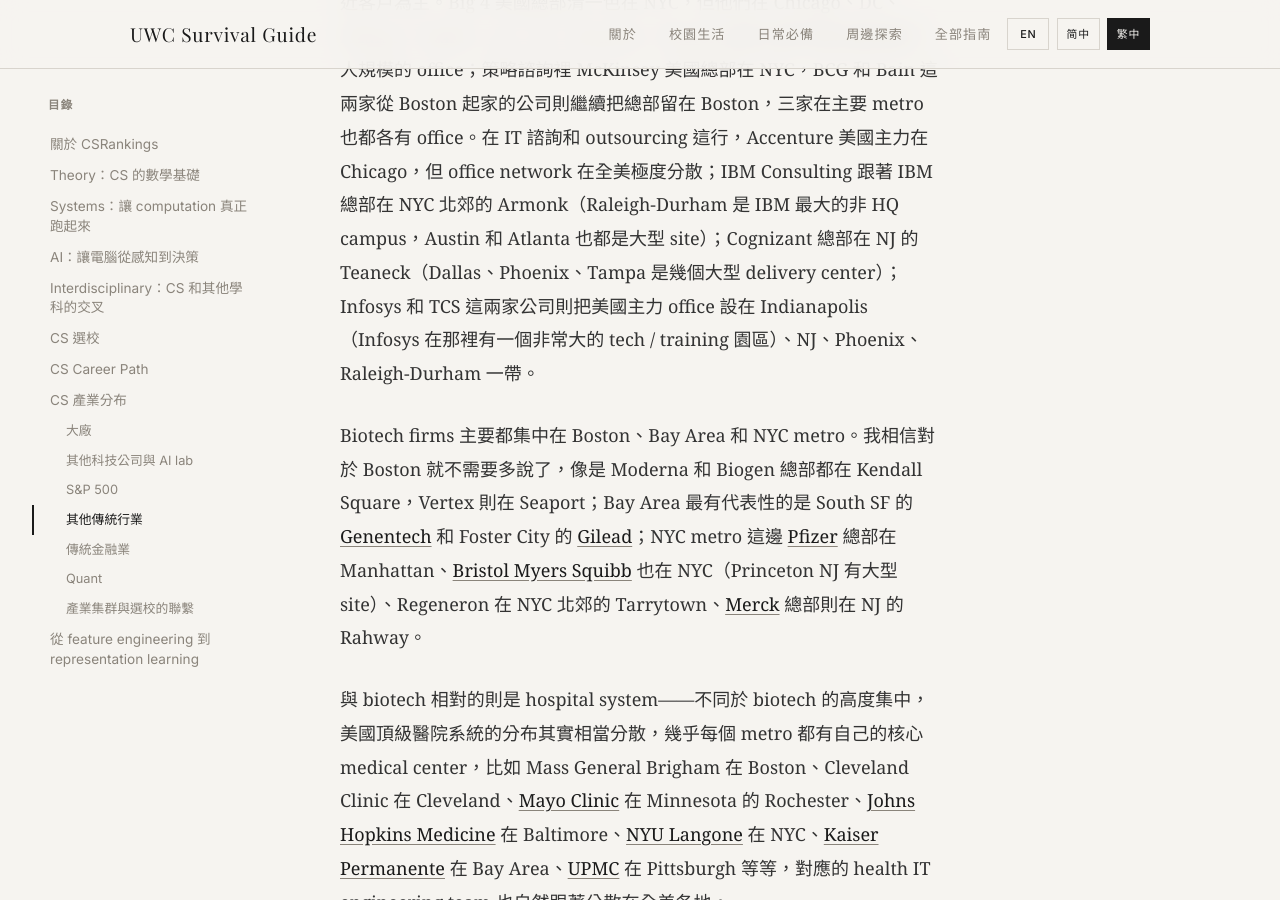
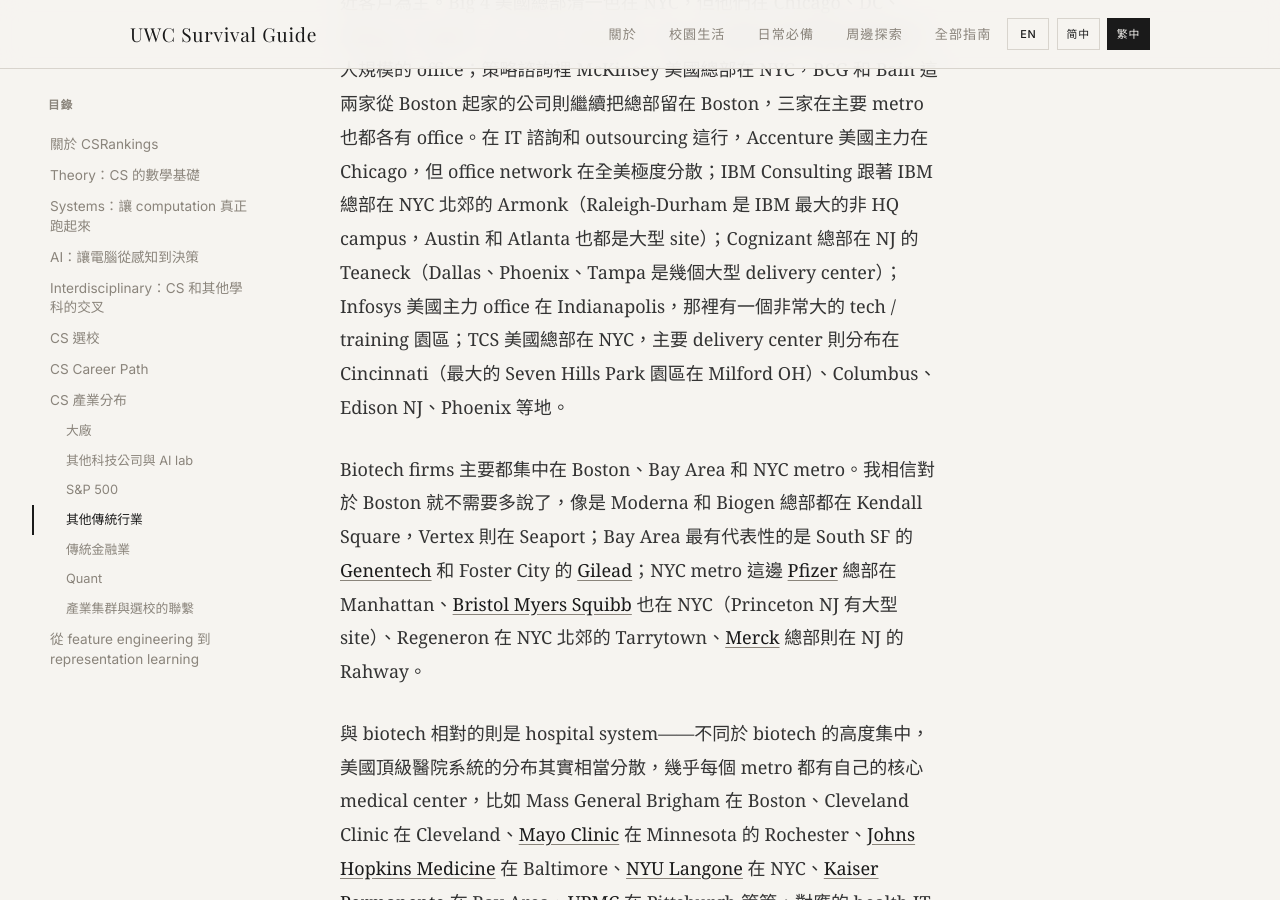
Before and after one commit to United-World-College/UWC-Survival-Guide, a Jekyll site: the page built from website/_guides/chinese/computer-science-TW.md, in a window 1280 px wide and 900 px high, scrolled down 29520 px. Built offline with Jekyll 4.4.1, drawn with Linux system fonts in a browser that asks for light colours; some web fonts are replaced.

Commit message:
fix: correct TCS US presence — HQ in NYC, delivery centers elsewhere
Previous text grouped Infosys and TCS together and listed Indianapolis,
NJ, Phoenix, Raleigh-Durham as their joint main offices. Indianapolis is
Infosys's flagship campus; TCS's actual US HQ is at 101 Park Ave in NYC,
with its largest delivery footprint in Cincinnati (Seven Hills Park in
Milford OH), Columbus, Edison NJ, and Phoenix. Split into two clauses
and updated across CN / TW / EN.

```diff
--- a/website/_guides/chinese/computer-science-TW.md
+++ b/website/_guides/chinese/computer-science-TW.md
@@ -279,7 +279,7 @@
 
 ### 其他傳統行業
 
-會計與諮詢這一類公司在地理上的特點是總部多數集中在 **NYC** 或 **Boston**，但 office network 覆蓋全美幾乎每一個 metro，因為諮詢業務本身就以貼近客戶為主。Big 4 美國總部清一色在 **NYC**，但他們在 **Chicago**、**DC**、**Atlanta**、**Dallas**、**LA**、**SF**、**Houston**、**Boston** 這些大都市基本都有數千人規模的 office；策略諮詢裡 McKinsey 美國總部在 **NYC**，BCG 和 Bain 這兩家從 **Boston** 起家的公司則繼續把總部留在 **Boston**，三家在主要 metro 也都各有 office。在 IT 諮詢和 outsourcing 這行，Accenture 美國主力在 **Chicago**，但 office network 在全美極度分散；IBM Consulting 跟著 IBM 總部在 **NYC** 北郊的 **Armonk**（**Raleigh-Durham** 是 IBM 最大的非 HQ campus，**Austin** 和 **Atlanta** 也都是大型 site）；Cognizant 總部在 **NJ** 的 **Teaneck**（**Dallas**、**Phoenix**、**Tampa** 是幾個大型 delivery center）；Infosys 和 TCS 這兩家公司則把美國主力 office 設在 **Indianapolis**（Infosys 在那裡有一個非常大的 tech / training 園區）、**NJ**、**Phoenix**、**Raleigh-Durham** 一帶。
+會計與諮詢這一類公司在地理上的特點是總部多數集中在 **NYC** 或 **Boston**，但 office network 覆蓋全美幾乎每一個 metro，因為諮詢業務本身就以貼近客戶為主。Big 4 美國總部清一色在 **NYC**，但他們在 **Chicago**、**DC**、**Atlanta**、**Dallas**、**LA**、**SF**、**Houston**、**Boston** 這些大都市基本都有數千人規模的 office；策略諮詢裡 McKinsey 美國總部在 **NYC**，BCG 和 Bain 這兩家從 **Boston** 起家的公司則繼續把總部留在 **Boston**，三家在主要 metro 也都各有 office。在 IT 諮詢和 outsourcing 這行，Accenture 美國主力在 **Chicago**，但 office network 在全美極度分散；IBM Consulting 跟著 IBM 總部在 **NYC** 北郊的 **Armonk**（**Raleigh-Durham** 是 IBM 最大的非 HQ campus，**Austin** 和 **Atlanta** 也都是大型 site）；Cognizant 總部在 **NJ** 的 **Teaneck**（**Dallas**、**Phoenix**、**Tampa** 是幾個大型 delivery center）；Infosys 美國主力 office 在 **Indianapolis**，那裡有一個非常大的 tech / training 園區；TCS 美國總部在 **NYC**，主要 delivery center 則分布在 **Cincinnati**（最大的 Seven Hills Park 園區在 **Milford OH**）、**Columbus**、**Edison NJ**、**Phoenix** 等地。
 
 Biotech firms 主要都集中在 **Boston**、**Bay Area** 和 **NYC** metro。我相信對於 **Boston** 就不需要多說了，像是 Moderna 和 Biogen 總部都在 **Kendall Square**，Vertex 則在 **Seaport**；**Bay Area** 最有代表性的是 **South SF** 的 [Genentech](https://en.wikipedia.org/wiki/Genentech) 和 **Foster City** 的 [Gilead](https://en.wikipedia.org/wiki/Gilead_Sciences)；**NYC** metro 這邊 [Pfizer](https://en.wikipedia.org/wiki/Pfizer) 總部在 **Manhattan**、[Bristol Myers Squibb](https://en.wikipedia.org/wiki/Bristol_Myers_Squibb) 也在 NYC（**Princeton NJ** 有大型 site）、Regeneron 在 NYC 北郊的 **Tarrytown**、[Merck](https://en.wikipedia.org/wiki/Merck_%26_Co.) 總部則在 NJ 的 **Rahway**。
 
```
Also changed, not shown: website/_guides/chinese/computer-science-CN.md (+1 -1 lines), website/_guides/default/computer-science.md (+1 -1 lines).
